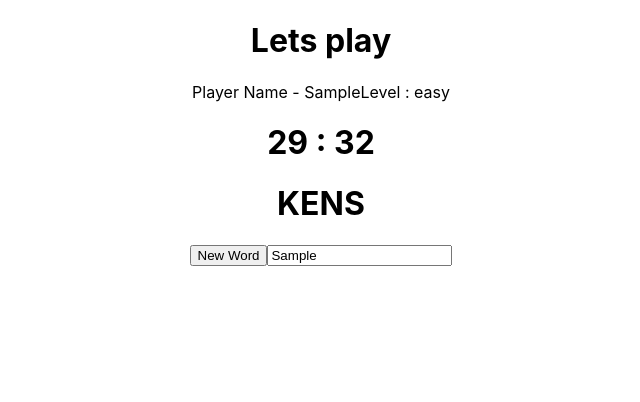
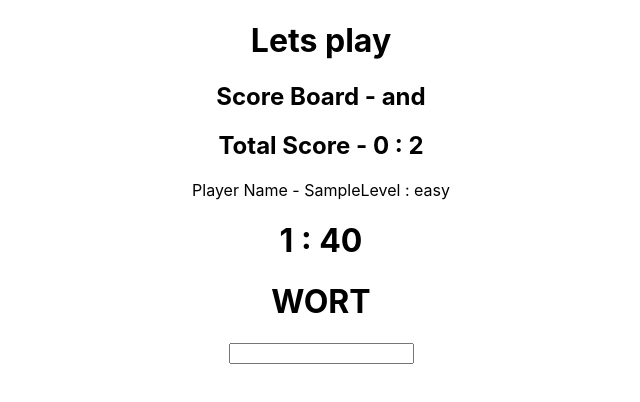
Before and after one commit to pesto-students/b6-fast-fingers-pulkitbhutani, a React (Create React App) app: page / in a window 1280 px wide. Both pictures are taken after typing "Sample" into the empty fields and a click on the button "START GAME". Shown: the top 402 px of the page, without its empty margins (319-959 px from the left). Built offline with nearby package versions, Linux system fonts and the light colour scheme.

Commit message:
added more score timer,score list, increasing difficulty factor

```diff
--- a/src/components/Game/index.js
+++ b/src/components/Game/index.js
@@ -4,11 +4,6 @@ import data from "../../data/dictionary.json";
 const easyWords = [];
 const mediumWords = [];
 const hardWords = [];
-const easyDifficultyFactor = 1;
-const mediumDifficultyFactor = 1.5;
-const hardDifficultyFactor = 2;
-
-let currentDifficultyFactor;
 
 export class Game extends React.Component {
   constructor(props) {
@@ -27,33 +22,75 @@ export class Game extends React.Component {
 
   componentDidMount() {
     this.populateWordLists();
-    this.loadWord();
-    this.setTimerValue();
+    //this.loadWord();
+    let newWord = this.loadNewWord();
+    this.startTimer(newWord);
+    this.startScoreTimer();
+  }
+
+
+
+  startTimer(newWord) {
+    const difficultyFactor = this.state.difficultyFactor;
+    const currentWord = newWord;
+
+    this.setTimerValue(currentWord, difficultyFactor);
+
+    console.log("set timer over");
 
     this.timerID = setInterval(() => {
       const seconds = this.state.timerSeconds;
       const miliseconds = this.state.timerMiliseconds;
 
       if (miliseconds > 0) {
-        this.tick(miliseconds);
+        this.setState({
+          timerMiliseconds: miliseconds - 1,
+        });
       }
 
-      if(miliseconds ===0){
-        if(seconds ===0) {
+      if (miliseconds === 0) {
+        if (seconds === 0) {
           clearInterval(this.timerID);
-        } else{
+          this.setState((state) => {
+            state.scoreList.push(this.state.currentScore);
+           });
+          clearInterval(this.scoreTimer);
+          console.log(this.state.currentScore);
+        } else {
           this.setState({
-            timerSeconds : seconds - 1,
-            timerMiliseconds : 59
-          })
+            timerSeconds: seconds - 1,
+            timerMiliseconds: 59,
+          });
         }
       }
-    }, 100);
+    }, 20);
   }
 
-  setTimerValue() {
+  addToScoreBoard = (currentScore) => {
+
+  }
+
+  startScoreTimer() {
+    this.scoreTimer = setInterval(() => {
+      this.setState({
+        currentScore: this.state.currentScore + 1,
+      });
+    }, 1000);
+  }
+
+  setTimerValue(currentWord, difficultyFactor) {
+    let seconds = currentWord.length / difficultyFactor;
+
+    if (seconds < 2) {
+      seconds = 2;
+    } else {
+      seconds = Math.round(seconds);
+    }
+
     this.setState({
-      timerSeconds: 30,
+      timerSeconds: seconds,
+      timerMiliseconds: 0,
+      currentWord: currentWord,
     });
   }
 
@@ -65,79 +102,81 @@ export class Game extends React.Component {
     }
   }
 
-  loadNewWord = (event) => {
-    event.preventDefault();
-    if (this.state.difficultyLevel === "easy") {
-      this.setState({
-        currentWord: easyWords[
-          Math.floor(Math.random() * easyWords.length)
-        ].toUpperCase(),
-      });
-    } else if (this.state.difficultyLevel === "medium") {
-      this.setState({
-        currentWord: mediumWords[
-          Math.floor(Math.random() * mediumWords.length)
-        ].toUpperCase(),
-      });
+  loadNewWord() {
+    const difficultyLevel = this.state.difficultyLevel;
+    if (difficultyLevel === "easy") {
+      return easyWords[
+        Math.floor(Math.random() * easyWords.length)
+      ].toUpperCase();
+    } else if (difficultyLevel === "medium") {
+      return mediumWords[
+        Math.floor(Math.random() * mediumWords.length)
+      ].toUpperCase();
     } else {
-      this.setState({
-        currentWord: hardWords[
-          Math.floor(Math.random() * hardWords.length)
-        ].toUpperCase(),
-      });
-    }
-  };
-
-  loadWord() {
-    console.log(this.state);
-    if (this.state.difficultyLevel === "easy") {
-      this.setState({
-        currentWord: easyWords[
-          Math.floor(Math.random() * easyWords.length)
-        ].toUpperCase(),
-      });
-    } else if (this.state.difficultyLevel === "medium") {
-      this.setState({
-        currentWord: mediumWords[
-          Math.floor(Math.random() * mediumWords.length)
-        ].toUpperCase(),
-      });
-    } else {
-      this.setState({
-        currentWord: hardWords[
-          Math.floor(Math.random() * hardWords.length)
-        ].toUpperCase(),
-      });
+      return hardWords[
+        Math.floor(Math.random() * hardWords.length)
+      ].toUpperCase();
     }
   }
 
   onWordInput = (event) => {
-    const value = event.target.value;
-    this.setState({
-      playerName: value,
-    });
+    const value = event.target.value.toUpperCase();
+    const currentWord = this.state.currentWord;
+    //const currentDifficultyFactor = this.state.difficultyFactor;
+
+    if (value === currentWord) {
+      event.target.value = "";
+      console.log("words matched");
+      this.increaseDifficultyFactor();
+      let newWord = this.loadNewWord();
+      clearInterval(this.timerID);
+      this.startTimer(newWord);
+    }
+
+    event.preventDefault();
   };
 
-  tick(miliseconds) {
-      this.setState({
-        timerMiliseconds: miliseconds - 1,
-      });
+  updateDifficultyLevel() {
+    const currentDifficultyFactor = this.state.difficultyFactor;
+    console.log(currentDifficultyFactor);
+    if (currentDifficultyFactor < 1.5) {
+      this.setState({ difficultyLevel: "easy" });
+    } else if (currentDifficultyFactor >= 1.5) {
+      this.setState({ difficultyLevel: "medium" });
+    } else {
+      this.setState({ difficultyLevel: "hard" });
+    }
+  }
+
+  increaseDifficultyFactor() {
+    this.setState(
+      {
+        difficultyFactor: +Number.parseFloat(
+          this.state.difficultyFactor + 0.01
+        ).toFixed(2),
+      },
+      function () {
+        this.updateDifficultyLevel();
+      }
+    );
   }
 
   render() {
     return (
       <div>
         <h1>Lets play</h1>
+        <h2>Score Board - {this.state.scoreList[0]} and {this.state.scoreList[1]}</h2>
+        <h2>
+          Total Score - {Math.floor(this.state.currentScore / 60)} :{" "}
+          {this.state.currentScore % 60}{" "}
+        </h2>
         Player Name - {this.props.stateData.playerName}
-        Level : {this.props.stateData.difficultyLevel}
-        <h1>{this.state.timerSeconds} : {this.state.timerMiliseconds}</h1>
+        Level : {this.state.difficultyLevel}
+        <h1>
+          {this.state.timerSeconds} : {this.state.timerMiliseconds}
+        </h1>
         <h1>{this.state.currentWord}</h1>
-        <button onClick={this.loadNewWord}>New Word</button>
-        <input
-          type="text"
-          onChange={this.onWordInput}
-          value={this.state.playerName}
-        />
+        <input type="text" onChange={this.onWordInput} />
       </div>
     );
   }
--- a/src/components/LandingPage/index.js
+++ b/src/components/LandingPage/index.js
@@ -39,7 +39,6 @@ export class LandingPage extends React.Component {
             placeholder="TYPE YOUR NAME"
             type="text"
             onChange={this.onPlayerNameChange}
-            value={this.state.playerName}
           />
           <select
             placeholder="DIFFICULTY LEVEL"
```
